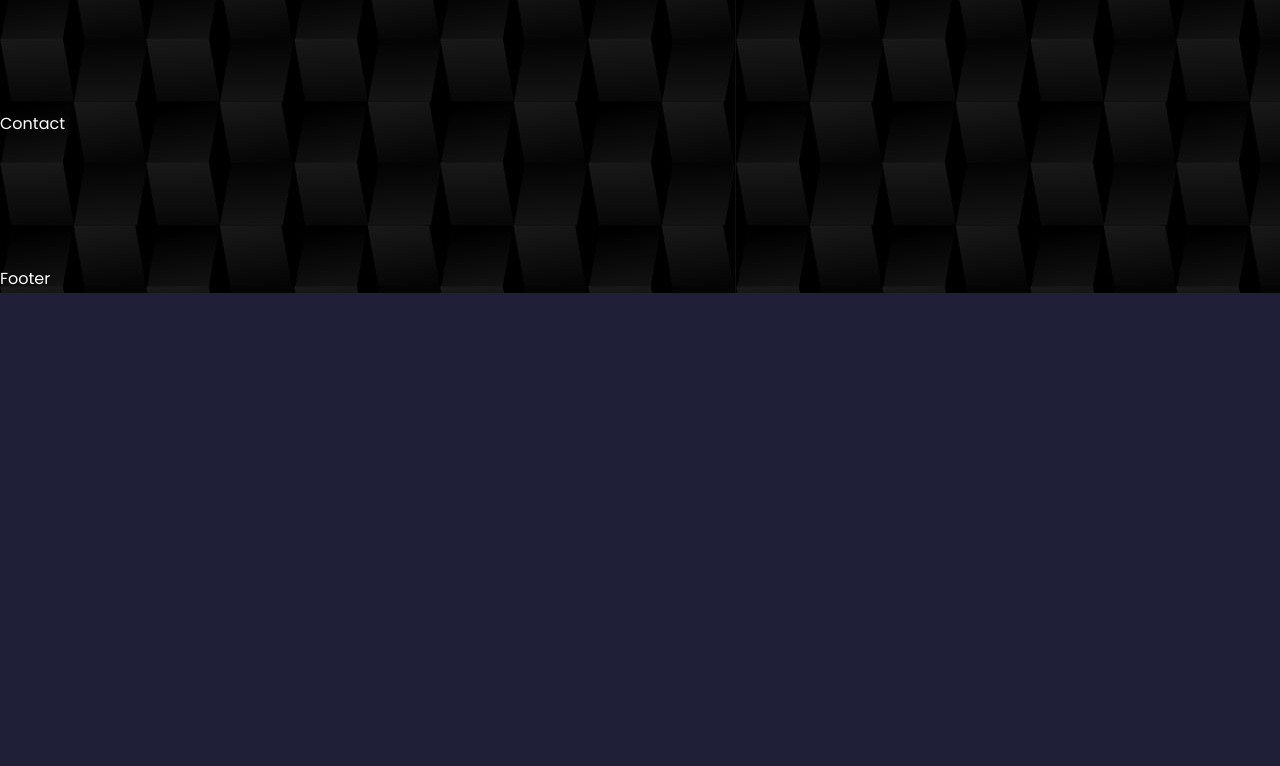
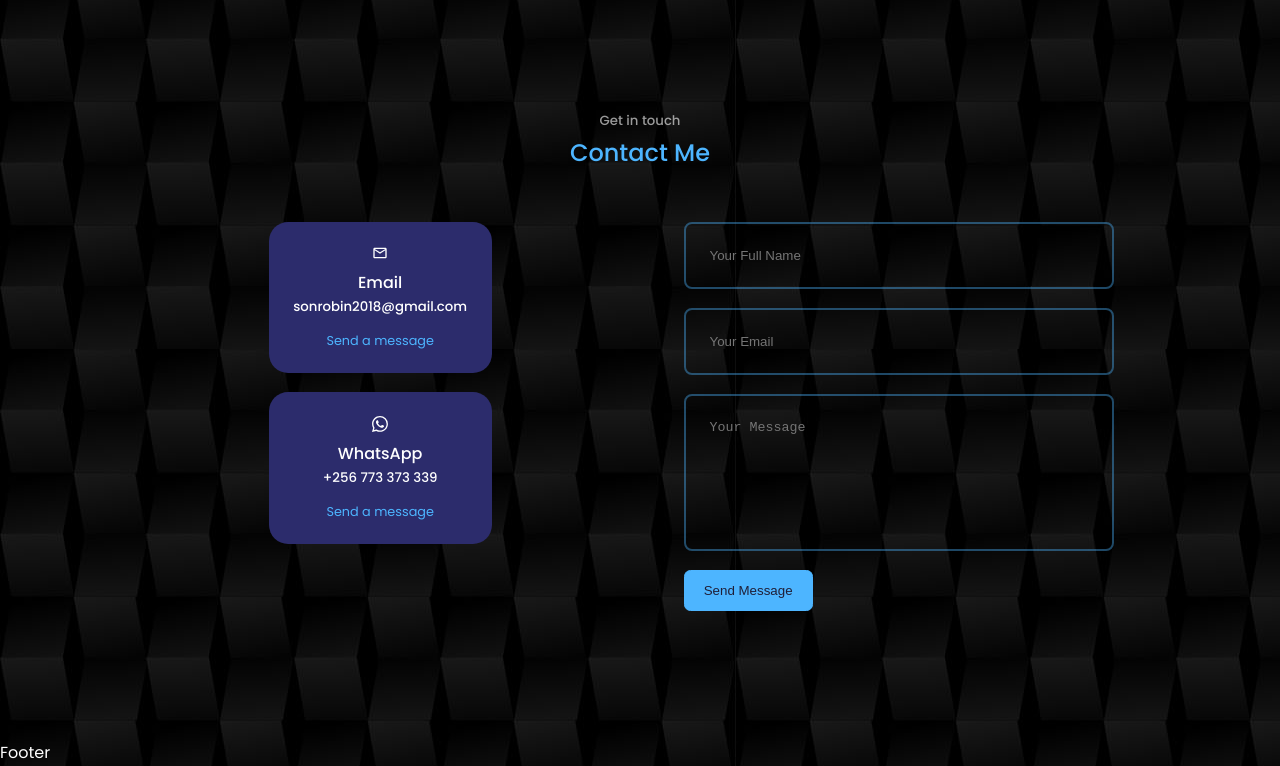
Before and after one commit to wongiro/portfolio, a React (Create React App) app in the folder portfolio/: page / in a window 1280 px wide. Shown: the part 3116-3882 px from the top of the page. Before the commit the page ends 3409 px from the top, so only its background shows below. Built offline with nearby package versions, Linux system fonts and the light colour scheme; the HTML template or start-up script is replaced by a standard one.

Commit message:
added the contact component feature

```diff
--- a/portfolio/src/components/Contact/Contact.css
+++ b/portfolio/src/components/Contact/Contact.css
@@ -0,0 +1,78 @@
+.container.contact__container{
+    width: 58%;
+    display: grid;
+    grid-template-columns: 30% 58%;
+    gap: 12rem;
+}
+
+.contact__options{
+    display: flex;
+    flex-direction: column;
+    gap: 1.2rem;
+}
+
+.contact__option{
+    background: var(--color-bg-variant);
+    padding: 1.2rem;
+    border-radius: 1.2rem;
+    text-align: center;
+    border: 1px solid transparent;
+    transition: var(--transition);
+}
+
+.contact__option:hover{
+    background: transparent;
+    border-color: var(--color-promary-variant);
+}
+
+.contact__option-icon{
+    font-size: 1.5rem;
+    margin-bottom: 0.5rem;
+}
+
+.contact__option a{
+    margin-top: 0.7rem;
+    display: inline-block;
+    font-size: 0.8rem;
+}
+
+/*======= STYLING FORM========*/
+
+form{
+    display: flex;
+    flex-direction: column;
+    gap: 1.2rem;
+}
+
+input, textarea{
+    width: 100%;
+    padding: 1.5rem;
+    border-radius: 0.5rem;
+    border: 2px solid var(--color-primary-variant);
+    background: transparent;
+    resize: none;
+    color: var(--color-white);
+}
+
+
+/* ======= MEDIA QUERRIES (MEDUIM DEVICES) ======= */
+
+@media screen and (max-width: 1024px){
+    .container.contact__container {
+        grid-template-columns: 1fr;
+        gap: 2rem;
+    }
+
+}
+
+/* ======= MEDIA QUERRIES (SMALL DEVICES) ======= */
+
+@media screen and (max-width: 600px){
+    .container.contact__container {
+        width: var(--container-width-sm);
+    }
+
+    section > h2 {
+        margin-bottom: 2rem;
+    }
+}
--- a/portfolio/src/components/Contact/Contact.jsx
+++ b/portfolio/src/components/Contact/Contact.jsx
@@ -1,10 +1,37 @@
 import React from 'react'
 import './Contact.css'
+import {MdOutlineEmail} from "react-icons/md"
+import {BsWhatsapp} from "react-icons/bs"
 
 const Contact = () => {
   return (
     <section id='contact'>
-      Contact
+      <h5>Get in touch</h5>
+      <h2>Contact Me</h2>
+
+      <div className='container contact__container'>
+        <div className='contact__options'>
+          <article className='contact__option'>
+            <MdOutlineEmail className='.contact__option-icon'/>
+            <h4>Email</h4>
+            <h5>sonrobin2018@gmail.com</h5>
+            <a href='mailto:sonrobin2018@gmail.com' target="_blank">Send a message</a>
+          </article>
+          <article className='contact__option'>
+            <BsWhatsapp className='.contact__option-icon'/>
+            <h4>WhatsApp</h4>
+            <h5>+256 773 373 339</h5>
+            <a href='https://api.whatsapp.com/send?phone=+256773373339' target="_blank">Send a message</a>
+          </article>
+        </div>
+
+        <form action=''>
+          <input type="text" name="name" placeholder='Your Full Name' required/>
+          <input type="email" name="email" placeholder='Your Email' required/>
+          <textarea rows="7" name="message" placeholder='Your Message' required></textarea>
+          <button type='submit' className='btn btn-primary'>Send Message</button>
+        </form>
+      </div>
     </section>
   )
 }
```
